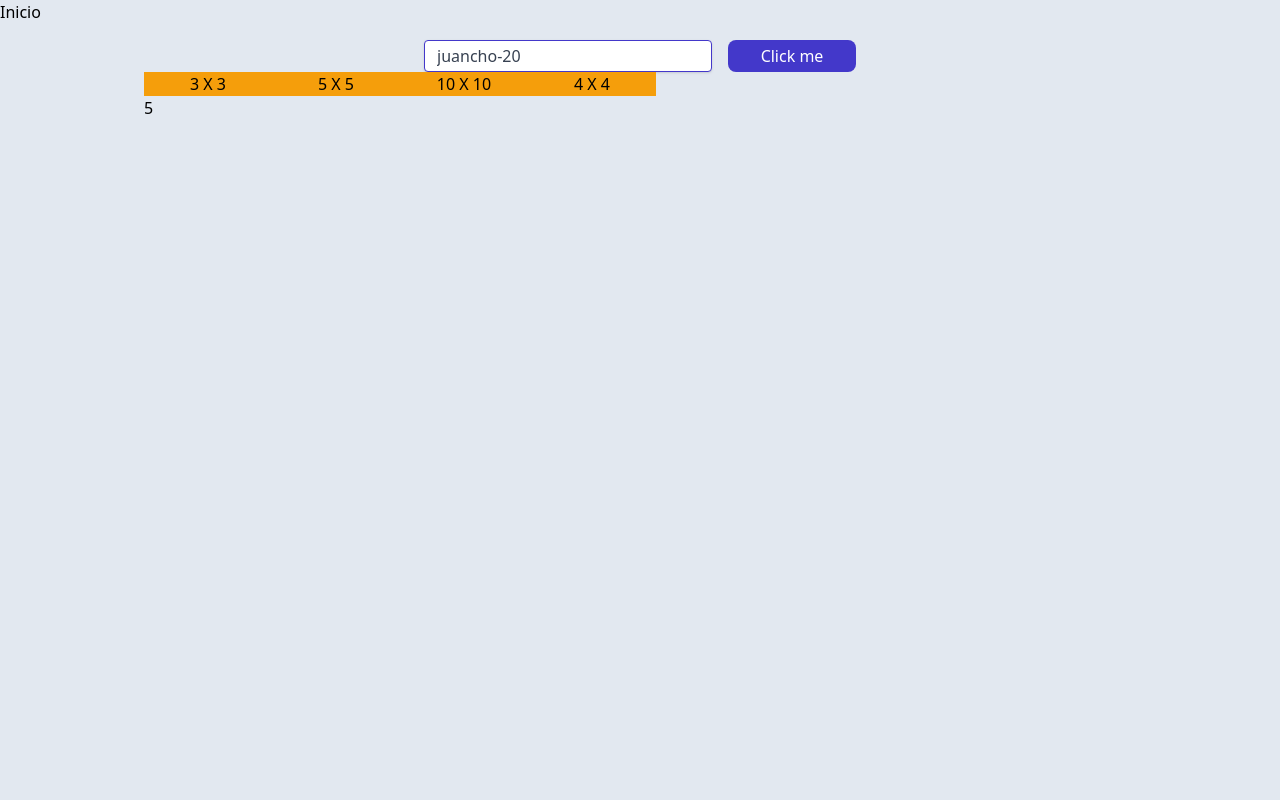
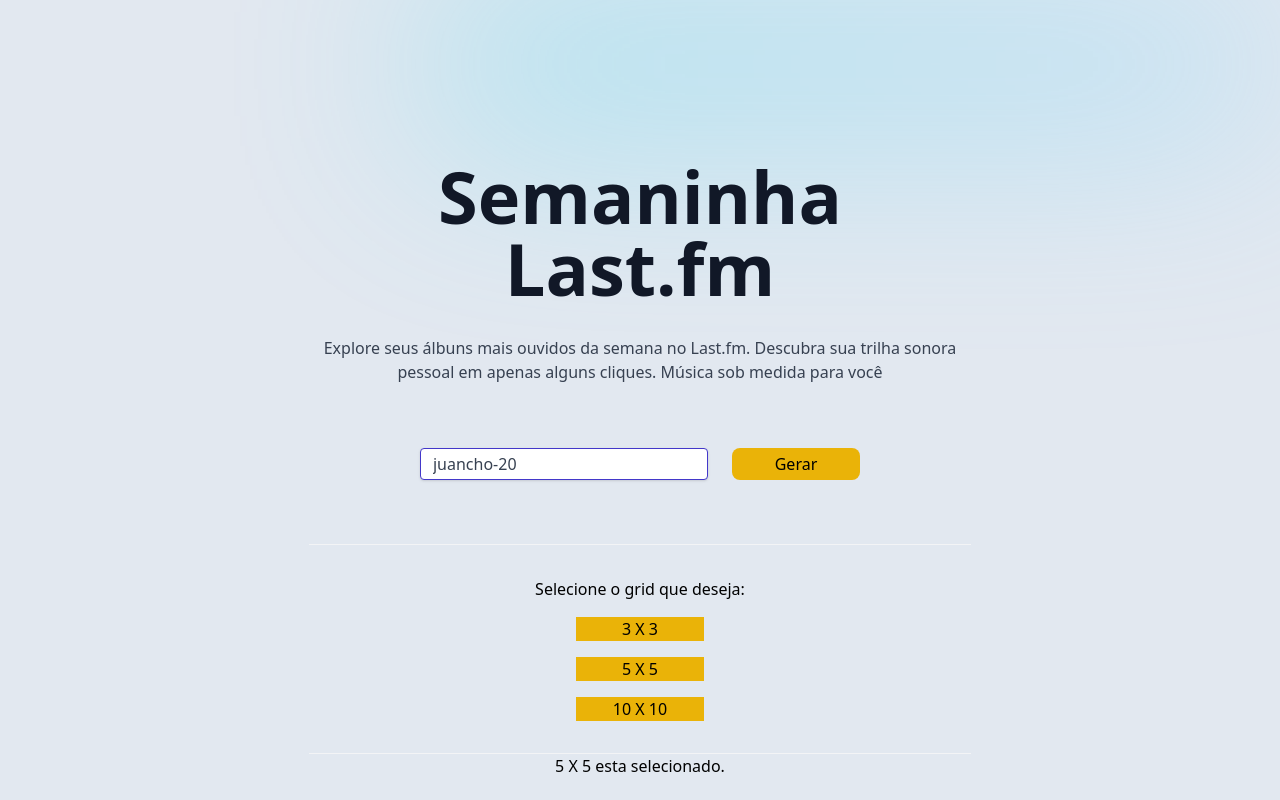
Before and after one commit to juan-20/last.fm, a SvelteKit app: page / in a window 1280 px wide. Built offline with nearby package versions, Linux system fonts and the light colour scheme.

Commit message:
done :tada:

```diff
--- a/src/components/+image.svelte
+++ b/src/components/+image.svelte
@@ -12,7 +12,7 @@
         `https://ws.audioscrobbler.com/2.0/?method=album.getinfo&api_key=${import.meta.env.VITE_API_KEY}&artist=${name}&album=${album}&format=json`
       );
       const data = await res.json();
-      urlImage = data.album.image[1]["#text"];
+      urlImage = data.album.image[2]["#text"];
 
       // Notify the parent component about the urlImage
       if (onImageUrlSet) {
--- a/src/routes/+layout.svelte
+++ b/src/routes/+layout.svelte
@@ -3,11 +3,13 @@
 </script>
 
 <div class="app dark:bg-zinc-900 bg-slate-200 dark:text-white text-black">
-	<nav>
-		<a href="/">Inicio</a>
-	</nav>
+
 
 	<main>
+		<div aria-hidden="true" class="absolute inset-0 grid grid-cols-2 -space-x-52 opacity-40 dark:opacity-20">
+			<div class="blur-[106px] h-56 bg-gradient-to-br from-primary to-purple-400 dark:from-blue-700"></div>
+			<div class="blur-[106px] h-32 bg-gradient-to-r from-cyan-400 to-sky-300 dark:to-indigo-600"></div>
+		</div>
 		<slot />
 	</main>
 
--- a/src/routes/+page.svelte
+++ b/src/routes/+page.svelte
@@ -3,38 +3,59 @@
 	let current = '5';
 </script>
 
+<!-- <div class="flex items-center justify-center gap-4">
+
+</div>
+<h2>Selecione o grid que deseja:</h2>
+<p>
+	{current} X {current}  esta selecionado.
+</p>
 <div class="flex items-center justify-center gap-4">
+
+</div> -->
+
+
+
+<div class="relative" id="home">
+        <div class="relative pt-36 ml-auto">
+            <div class="lg:w-2/3 text-center mx-auto">
+                <h1 class="text-gray-900 dark:text-white font-bold text-5xl md:text-6xl xl:text-7xl">Semaninha <span class="text-primary dark:text-white">Last.fm</span></h1>
+                <p class="mt-8 text-gray-700 dark:text-gray-300">Explore seus álbuns mais ouvidos da semana no Last.fm. Descubra sua trilha sonora pessoal em apenas alguns cliques. Música sob medida para você</p>
+                <div class="mt-16 flex flex-wrap justify-center gap-y-4 gap-x-6">
                     <input class="shadow appearance-none border border-indigo-700 rounded w-72 h-8 py-2 px-3 text-gray-700 leading-tight focus:outline-none focus:shadow-outline"
 					bind:value={name}
 					placeholder="Seu @ do last.fm" id="lastfmUser" required autofocus>
 
-	<a class="flex justify-center items-center bg-indigo-700 text-white w-32 h-8 rounded-lg" href="albuns/{name}/{current}">Click me</a>
+				<a class="flex justify-center items-center bg-yellow-500 hover:bg-yellow-600 text-black w-32 h-8 rounded-lg" href="albuns/{name}/{current}">Gerar</a>
                 </div>
-<div class="flex">
+                <div class="py-8 mt-16 border-y border-gray-100 dark:border-gray-800 flex flex-col gap-4 justify-between items-center">
+					<h2>Selecione o grid que deseja:</h2>
+                    <div class="text-left">
                         <button
 							class:active="{current === '3'}"
 							on:click="{() => current = '3'}"
-  class="bg-amber-500 w-32 hover:border-black hover:bg-amber-800"
+						class="bg-yellow-500 text-black w-32 hover:border-black hover:bg-yellow-600"
 						>3 X 3 </button>
-
+                    </div>
+                    <div class="text-left">
                         <button
 						class:active="{current === '5'}"
 						on:click="{() => current = '5'}"
-  class="bg-amber-500 w-32 hover:border-black hover:bg-amber-800"
+						class="bg-yellow-500 text-black w-32 hover:border-black hover:bg-yellow-600"
 						>5 X 5 </button>
-
+                    </div>
+                    <div class="text-left">
                         <button
 							class:active="{current === '10'}"
 							on:click="{() => current = '10'}"
-  class="bg-amber-500 w-32 hover:border-black hover:bg-amber-800"
+						class="bg-yellow-500 text-black w-32 hover:border-black hover:bg-yellow-600"
 						>10 X 10 </button>
-<button
-	class:active="{current === '4'}"
-	on:click="{() => current = '4'}"
-  class="bg-amber-500 w-32 hover:border-black hover:bg-amber-800"
->4 X 4 </button>
+                    </div>
+                </div>
+				<p>
+					{current} X {current}  esta selecionado.
+				</p>
             </div>
 
-<p>
-	{current}
-</p>
+        </div>
+</div>
--- a/src/routes/albuns/[userId]/[albumCount]/+page.svelte
+++ b/src/routes/albuns/[userId]/[albumCount]/+page.svelte
@@ -82,28 +82,64 @@
   <meta property="og:image" content={imageCover} />
 </svelte:head>
 
+<div class="relative" id="home">
+  <div class="relative pt-36 ml-auto">
+      <div class="lg:w-2/3 text-center mx-auto">
+<nav>
+  <a class="flex items-center gap-1 dark:text-yellow-300 cursor-pointer z-50" href="/">
+    <svg class="dark:fill-yellow-300 fill-black" xmlns="http://www.w3.org/2000/svg" width="32" height="32" viewBox="0 0 256 256"><path d="M232,184a8,8,0,0,1-16,0A88,88,0,0,0,67.47,120.16l26.19,26.18A8,8,0,0,1,88,160H24a8,8,0,0,1-8-8V88a8,8,0,0,1,13.66-5.66l26.48,26.48A104,104,0,0,1,232,184Z"></path></svg>
+    Voltar
+  </a>
+</nav>
 <h1 class="p-10">Mais ouvidos</h1>
 
 <!-- svelte-ignore missing-declaration -->
-<div bind:this={divRef} class="grid grid-cols-2 gap-3 md:grid-cols-8 2xl:grid-cols-10">
+{#if data.Album.weeklyalbumchart.album.length >= 10}
+<div class="flex items-center content-center flex-col">
+<div bind:this={divRef} class="grid grid-cols-5 w-fit">
   {#if data.Album.weeklyalbumchart.album.length > 0}
     {#each data.Album.weeklyalbumchart.album as item}
-      <div class="">
+    <div class="flex flex-col items-center w-fit">
         <!-- <img src={item.image[2]["#text"]} alt="" /> -->
         <Image
           name={item.artist['#text']}
           album={item.name}
           onImageUrlSet={handleImageUrlSet}
         />
-        <p class="max-h-8 truncate">{item.name}</p>
-        <p class="max-h-8 truncate">{item.artist['#text']}</p>
+        <!-- <p class="max-h-8 truncate">{item.name}</p>
+        <p class="max-h-8 truncate">{item.artist['#text']}</p> -->
       </div>
-    {/each}
-  {:else}
-    <p>Loading...</p>
-  {/if}
-</div>
-<div class="pt-3 flex gap-4">
+      {/each}
+      {:else}
+      <p>Loading...</p>
+      {/if}
+    </div>
+
+    </div>
+    {:else}
+    <div class="flex items-center content-center flex-col">
+    <div bind:this={divRef} class="grid grid-cols-3 md:grid-cols-3 2xl:grid-cols-3 w-fit">
+      {#if data.Album.weeklyalbumchart.album.length > 0}
+        {#each data.Album.weeklyalbumchart.album as item}
+          <div class="flex flex-col items-center w-fit">
+            <!-- <img src={item.image[2]["#text"]} alt="" /> -->
+            <Image
+              name={item.artist['#text']}
+              album={item.name}
+              onImageUrlSet={handleImageUrlSet}
+            />
+            <!-- <p class="max-h-8 truncate">{item.name}</p>
+            <p class="max-h-8 truncate">{item.artist['#text']}</p> -->
+          </div>
+          {/each}
+          {:else}
+          <p>Loading...</p>
+          {/if}
+        </div>
+    </div>
+
+    {/if}
+<div class="pt-10 gap-4 grid grid-cols-2 md:grid-cols-3">
   <button
     on:click={downloadImage}
     class="flex gap-4 justify-center items-center bg-indigo-700 text-white w-32 h-8 rounded-sm"
@@ -126,3 +162,23 @@
     <p class="text-sm">Dowload and share</p>
   </button>
 </div>
+
+<footer class="dark:bg-zinc-900 bg-gray-300">
+  <div class="mx-auto w-full max-w-screen-xl">
+
+  <div class="px-4 py-6 dark:bg-zinc-900 bg-gray-300 md:flex md:items-center md:justify-between">
+      <span class="text-sm text-gray-500 dark:text-gray-300 sm:text-center">© 2023 <a href="https://flowbite.com/">LASTinha™</a>. All Rights Reserved.
+      </span>
+      <div class="flex mt-4 space-x-6 sm:justify-center md:mt-0">
+          <a href="https://github.com/juan-20/last.fm" class="text-gray-400 hover:text-gray-900 dark:hover:text-white">
+          <svg xmlns="http://www.w3.org/2000/svg" width="24" height="24" fill="#ecf3f3" viewBox="0 0 256 256"><path d="M216,104v8a56.06,56.06,0,0,1-48.44,55.47A39.8,39.8,0,0,1,176,192v40a8,8,0,0,1-8,8H104a8,8,0,0,1-8-8V216H72a40,40,0,0,1-40-40A24,24,0,0,0,8,152a8,8,0,0,1,0-16,40,40,0,0,1,40,40,24,24,0,0,0,24,24H96v-8a39.8,39.8,0,0,1,8.44-24.53A56.06,56.06,0,0,1,56,112v-8a58.14,58.14,0,0,1,7.69-28.32A59.78,59.78,0,0,1,69.07,28,8,8,0,0,1,76,24a59.75,59.75,0,0,1,48,24h24a59.75,59.75,0,0,1,48-24,8,8,0,0,1,6.93,4,59.74,59.74,0,0,1,5.37,47.68A58,58,0,0,1,216,104Z"></path></svg>
+              <span class="sr-only">GitHub</span>
+          </a>
+      </div>
+    </div>
+  </div>
+</footer>
+
+      </div>
+    </div>
+  </div>
```
Lines whose indentation alone changed are shown as unchanged.
